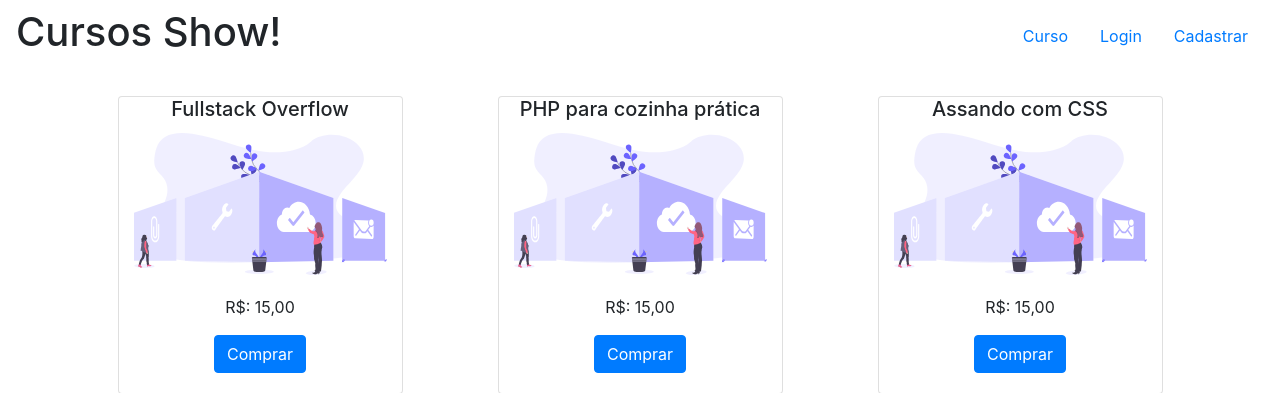
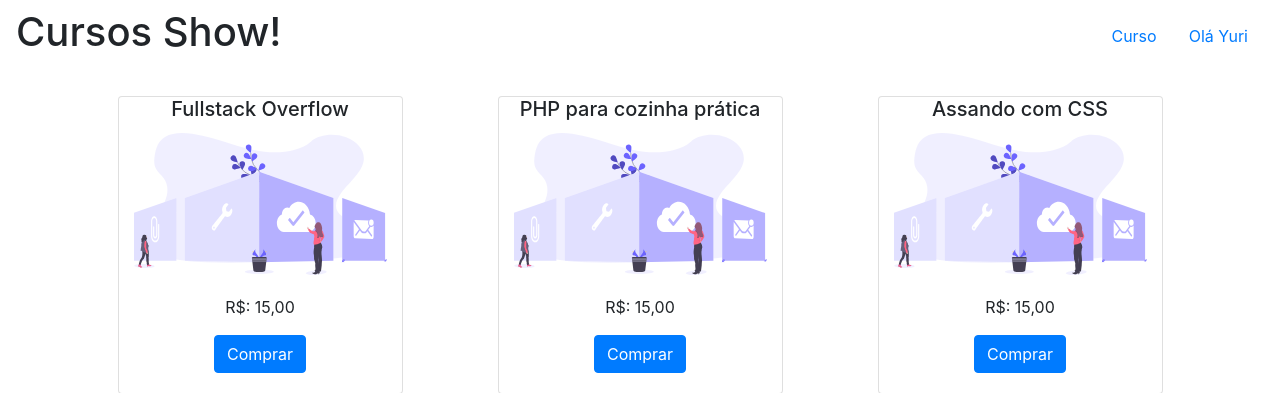
Before and after one commit to Neberus/lojaPhp, a PHP site: page / in a window 1280 px wide. Shown: the top 393 px of the page. Run offline with PHP 8.4, Linux system fonts and the light colour scheme.

Commit message:
Add fluxo de login

```diff
--- a/index.php
+++ b/index.php
@@ -1,5 +1,6 @@
 <?php
     $nomeSistema = "Cursos Show!";
+    $usuario = ["nome" => "Yuri", ];
 ?>
 
 <!DOCTYPE html>
@@ -16,15 +17,22 @@
         <h1 id="logo"><?php echo $nomeSistema; ?></h1>
         <nav>
             <ul class="nav">
+                <?php if(isset($usuario) && $usuario != "") {?>
                     <li class="nav-item">
                         <a class="nav-link" href="#">Curso</a>
                     </li>
+
+                    <li class="nav-item">
+                        <a class="nav-link" href="#">Olá <?php echo $usuario["nome"]; ?></a>
+                    </li>
+                <?php }else { ?>
                     <li class="nav-item">
                         <a class="nav-link" href="#">Login</a>
                     </li>
                     <li class="nav-item">
                         <a class="nav-link" href="#">Cadastrar</a>
                     </li>
+                <?php } ?>
             </ul>
         </nav>
     </header>
```
Lines whose indentation alone changed are shown as unchanged.
